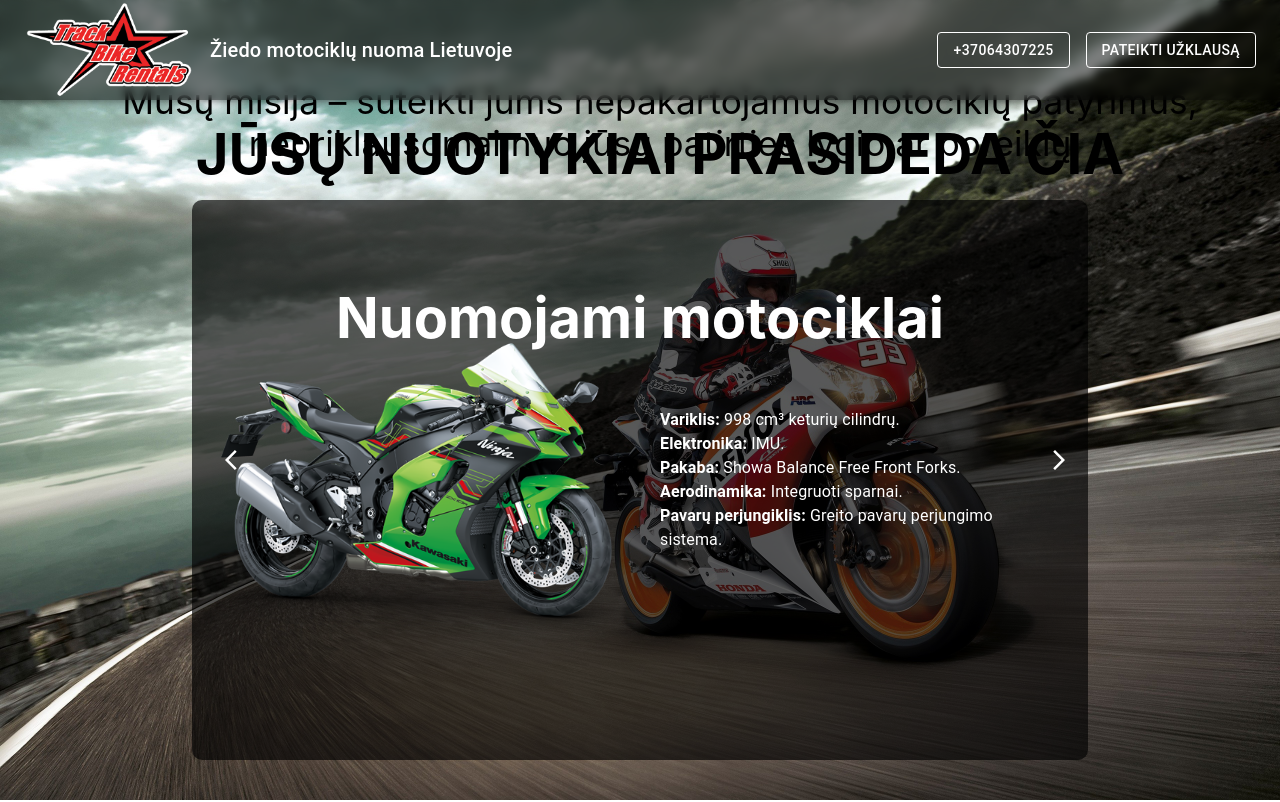
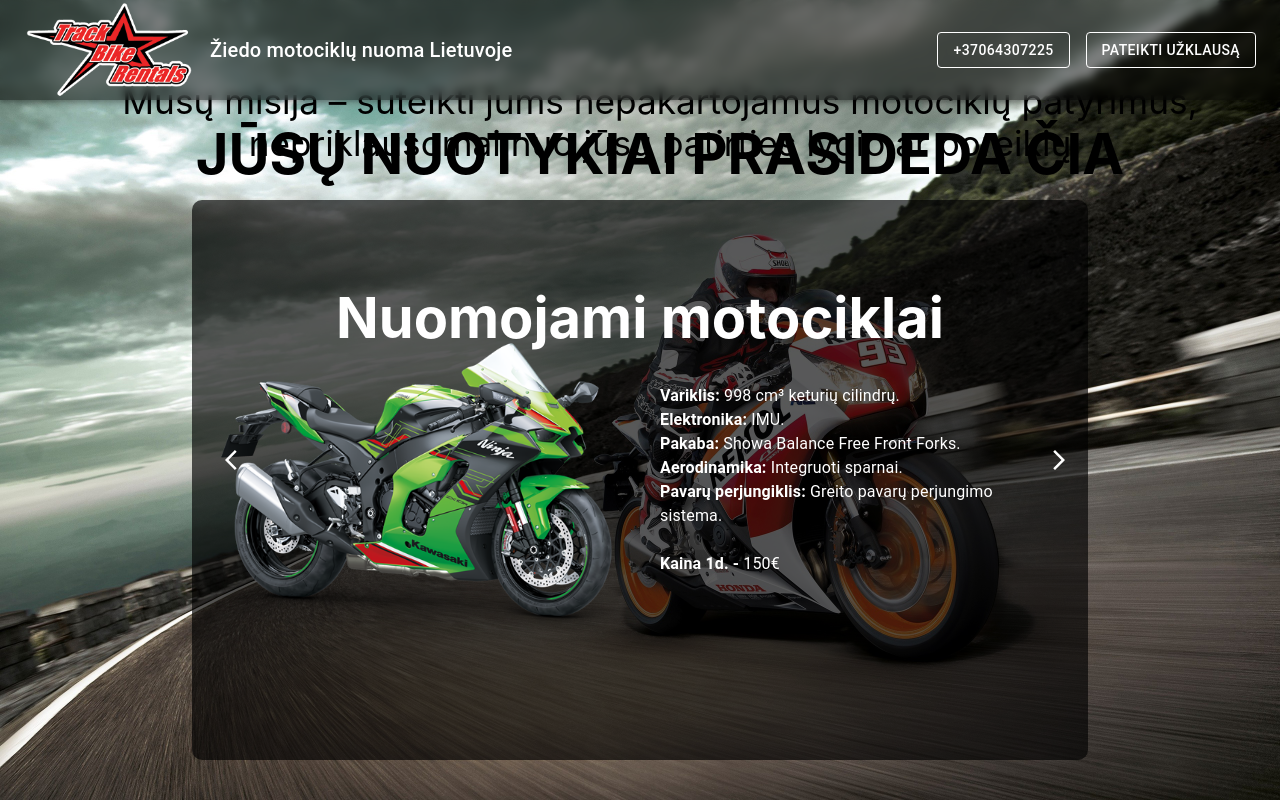
Before and after one commit to izZziCOS/motociklu-nuoma, a React (Create React App) app: page / in a window 1280 px wide. Shown: the top 802 px of the page. Built offline with nearby package versions, Linux system fonts and the light colour scheme.

Commit message:
Add a new motorcycle

```diff
--- a/src/Reusable/SplitContentSwitcher.js
+++ b/src/Reusable/SplitContentSwitcher.js
@@ -13,7 +13,9 @@
            <strong>Elektronika:</strong>  IMU.<br>
            <strong>Pakaba:</strong>  Showa Balance Free Front Forks.<br>
            <strong>Aerodinamika:</strong>  Integruoti sparnai.<br>
-           <strong>Pavarų perjungiklis:</strong>  Greito pavarų perjungimo sistema.`,
+           <strong>Pavarų perjungiklis:</strong>  Greito pavarų perjungimo sistema.
+           <br><br>
+           <strong>Kaina 1d. -</strong>  150€<br>`,
   },
   {
     imageSrc: `${process.env.PUBLIC_URL}/motorcycle-kawasaki2.jpg`,
@@ -21,9 +23,20 @@
            <strong>Elektronika:</strong>  IMU.<br>
            <strong>Pakaba:</strong>  Showa Balance Free Front Forks.<br>
            <strong>Aerodinamika:</strong>  Integruoti sparnai.<br>
-           <strong>Pavarų perjungiklis:</strong>  Greito pavarų perjungimo sistema.`,
+           <strong>Pavarų perjungiklis:</strong>  Greito pavarų perjungimo sistema.
+           <br><br>
+           <strong>Kaina 1d. -</strong>  150€<br>`,
   },
-  // Add more content objects as needed
+  {
+    imageSrc: `${process.env.PUBLIC_URL}/motorcycle-honda.jpg`,
+    text: `<strong>Variklis:</strong>  998 cm³ keturių cilindrų.<br>
+           <strong>Elektronika:</strong>  IMU.<br>
+           <strong>Pakaba:</strong>  Showa Balance Free Front Forks.<br>
+           <strong>Aerodinamika:</strong>  Integruoti sparnai.<br>
+           <strong>Pavarų perjungiklis:</strong>  Greito pavarų perjungimo sistema.
+           <br><br>
+           <strong>Kaina 1d. -</strong>  150€<br>`,
+  },
 ]
 
 function SplitContentSwitcher() {
```
Also changed, not shown: public/motorcycle-honda.jpg (added), public/motorcycle-kawasaki2.jpg.
